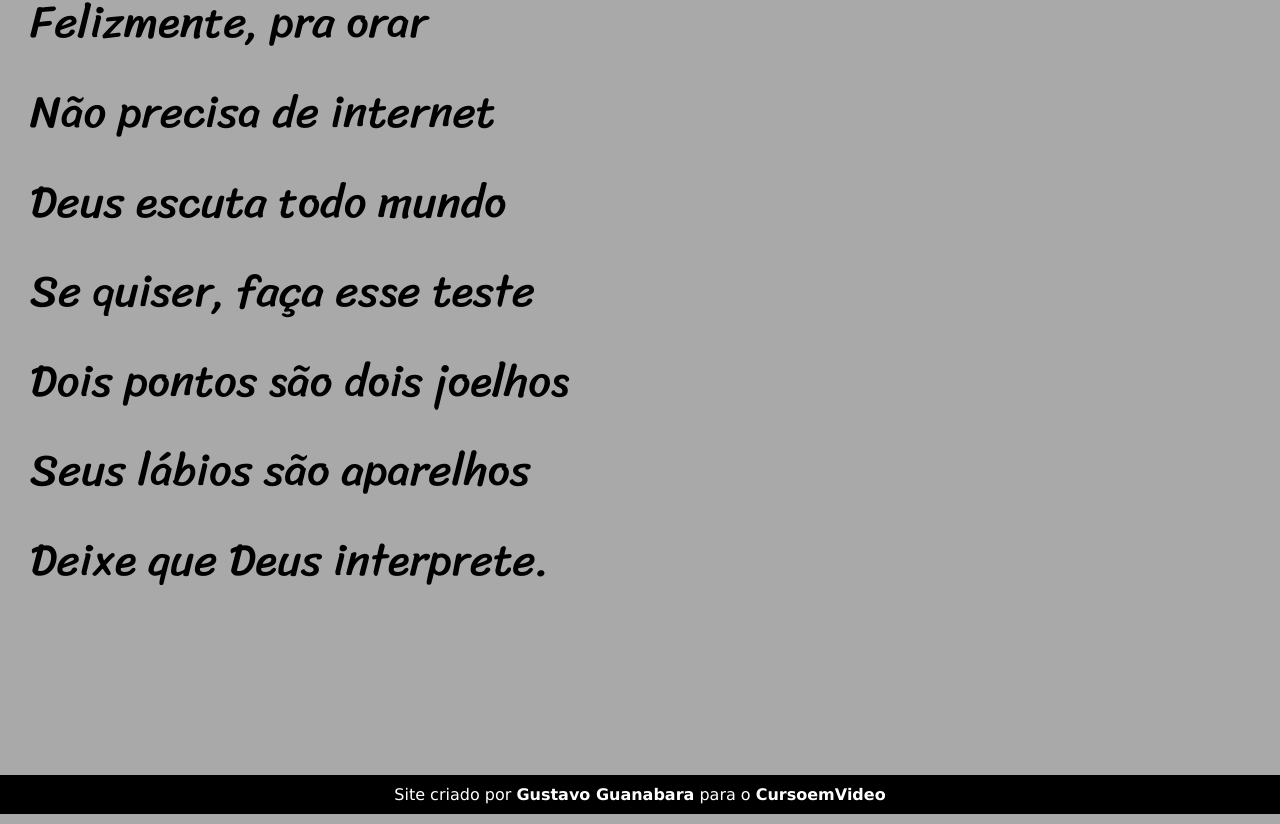
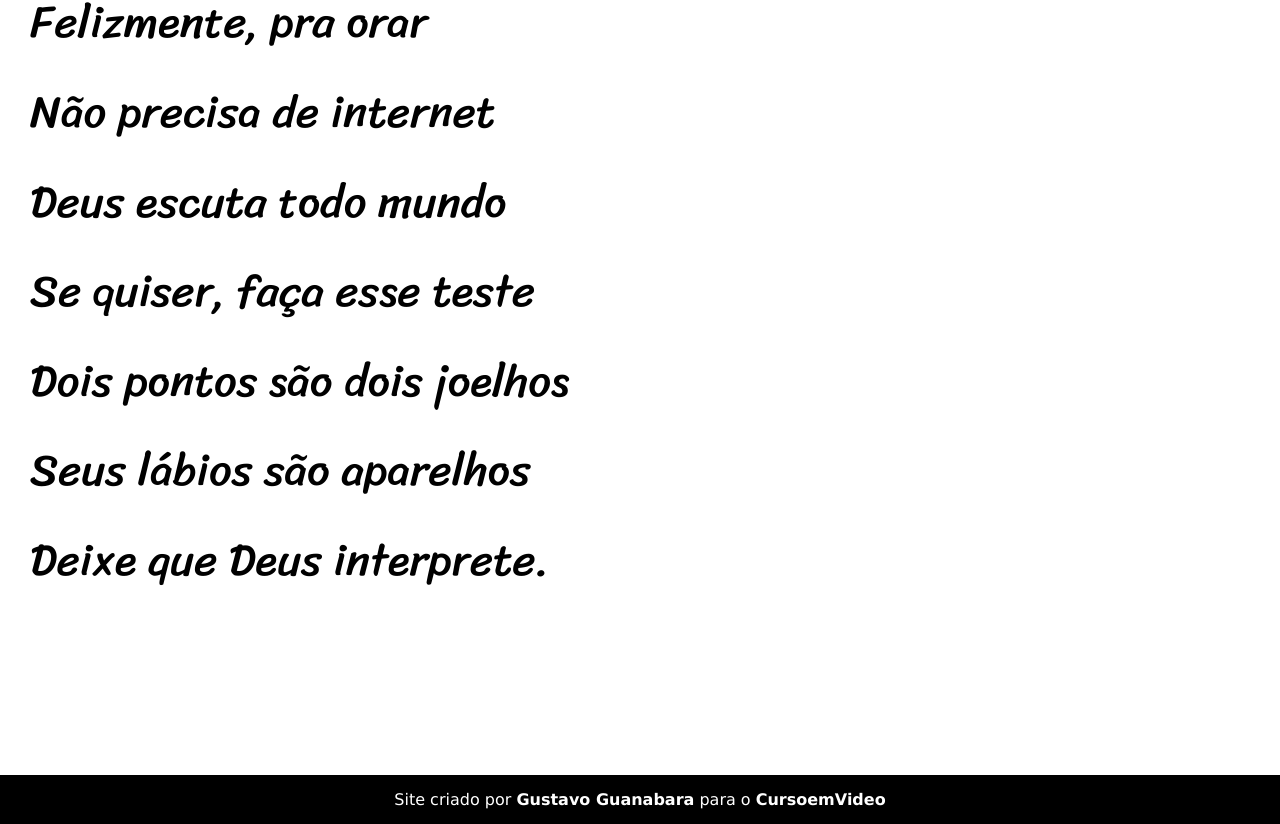
Before and after one commit to Shayn1227/VS-CODE, a plain HTML site: page Curso em video/desafio02/index.html in a window 1280 px wide. Shown: the part 5143-5967 px from the top of the page. Drawn offline with Linux system fonts and the light colour scheme.

Commit message:
Atualização do projeto Cordel

```diff
--- a/Curso em video/desafio02/style.css
+++ b/Curso em video/desafio02/style.css
@@ -2,6 +2,12 @@
 
 @import url('https://fonts.googleapis.com/css2?family=Passion+One:wght@400;700;900&display=swap');
 @import url('https://fonts.googleapis.com/css2?family=Sriracha&display=swap');
+
+:root {
+    --font1: Verdana, Geneva, Tahoma, sans-serif;
+    --font2: 'Passion One', cursive;
+    --font3: 'Sriracha', cursive;
+}
 
 * {
     margin: 0px;
@@ -12,8 +18,8 @@
 html,
 body {
     min-height: 100vh;
-    font-family: Verdana, Geneva, Tahoma, sans-serif;
-    background-color: darkgray;
+    font-family: var(--font1);
+    background-color: white;
 }
 
 header {
@@ -25,7 +31,7 @@ header {
 header h1 {
     padding-top: 50px;
     font-variant: small-caps;
-    font-family: 'Passion One', cursive;
+    font-family: var(--font2);
     font-size: 10vw;
 }
 
@@ -50,7 +56,7 @@ section {
     padding-bottom: 10vh;
     line-height: 2em;
     padding-left: 30px;
-    font-family: 'Sriracha', cursive;
+    font-family: var(--font3);
     font-size: 3.5vw;
 }
 
@@ -91,5 +97,5 @@ footer {
     background-color: black;
     color: white;
     text-align: center;
-    padding: 10px;
+    padding: 15px;
 }
```
